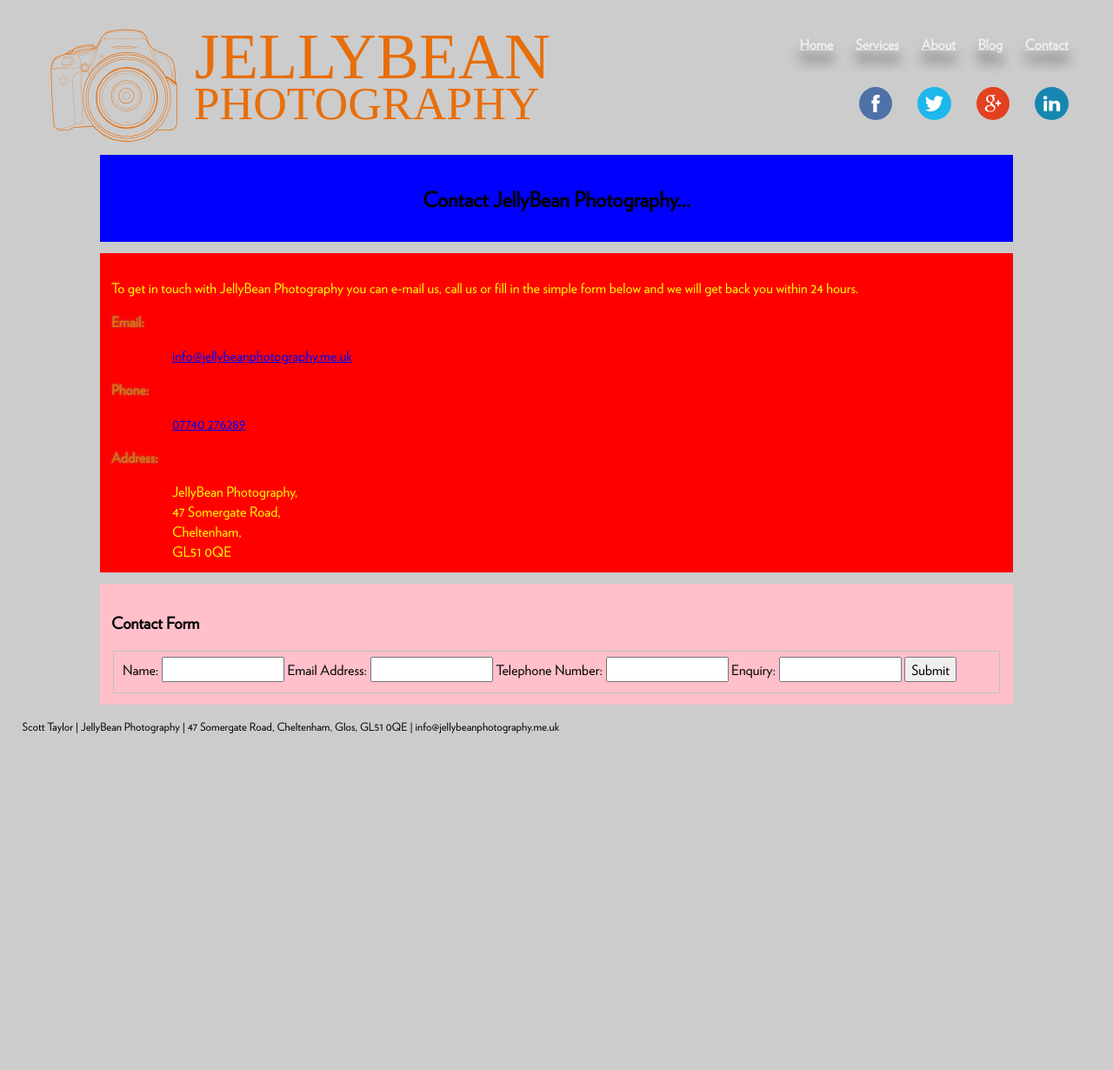
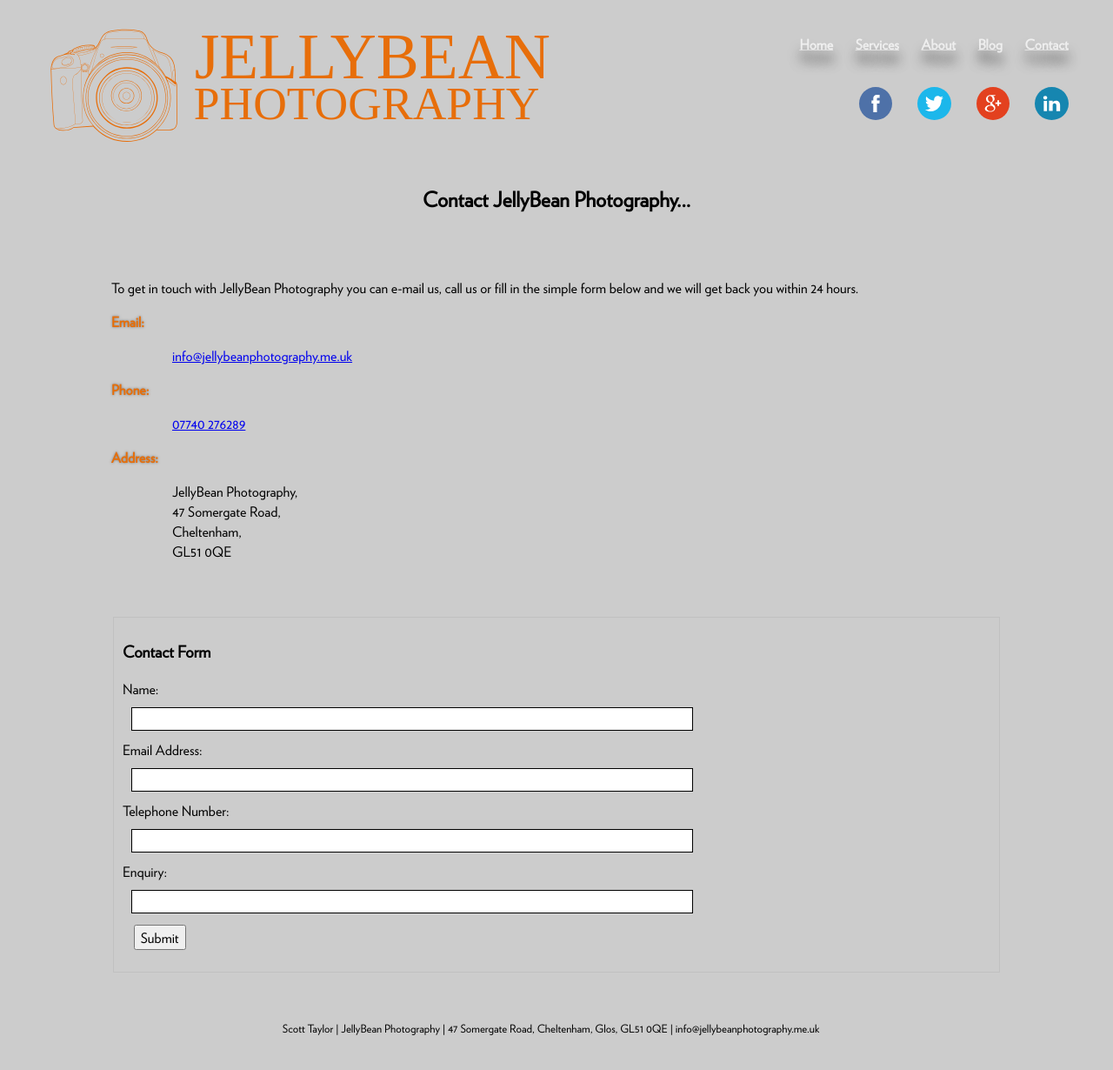
Before and after one commit to jellybeanphotography/JellyBeanPhotography, a PHP site: page /contact.php in a window 1280 px wide. Shown: the whole page at 87% size. Before the commit the page ends 843 px from the top, so only its background shows below. Run offline with PHP 8.4, Linux system fonts and the light colour scheme.

Commit message:
Changes to Contact Form and CSS
Changes to Contact Form and CSS

```diff
--- a/contact.php
+++ b/contact.php
@@ -24,9 +24,9 @@
         </div>
 
         <div id="contactform">
-          <h3>Contact Form</h3>
             <form action="form_process.php" method="post" name="contact_form">
               <fieldset>
+                <h3>Contact Form</h3>
                 <label>Name:</label>
                 <input type="text" name="name" id="name" alt="name" required="true" />
                 <label>Email Address: </label>
--- a/partials/footer.php
+++ b/partials/footer.php
@@ -1 +1,5 @@
-<small>Scott Taylor | JellyBean Photography | 47 Somergate Road, Cheltenham, Glos, GL51 0QE | info@jellybeanphotography.me.uk</small>
+<footer>
+  <small>
+    Scott Taylor | JellyBean Photography | 47 Somergate Road, Cheltenham, Glos, GL51 0QE | info@jellybeanphotography.me.uk
+  <small>
+</footer>
--- a/style.css
+++ b/style.css
@@ -34,7 +34,6 @@ footer {
 }
 
 #pageheader {
-  background-color:blue;
   width:80vw;
   padding:1vw;
   text-align:center;
@@ -46,7 +45,6 @@ footer {
 }
 
 #textblock {
-  background-color:red;
   width: 80vw;
   padding:1vw;
   margin-right:auto; /*set right margin to center*/
@@ -55,7 +53,7 @@ footer {
 }
 
 #textblock p {
-  color: yellow;
+
 }
 
 #textblock h3 {
@@ -65,7 +63,6 @@ footer {
 }
 
 #imageblock {
-  background-color:green;
   width: 80vw;
   padding:1vw;
   margin-right:auto; /*set right margin to center*/
@@ -83,12 +80,30 @@ footer {
 }
 
 #contactform {
-  background-color:pink;
+  display:block;
   width: 80vw;
-  padding:1vw;
+  padding: 3vw;
   margin-right:auto; /*set right margin to center*/
   margin-left:auto; /*set left margin to center*/
-  margin-bottom: 1vw;
+  overflow-x: hidden;
+}
+
+#contactform input {
+  width:50vw;
+  margin:10px;
+  display: block;
+  border: 1px solid black;
+  vertical-align: bottom;
+}
+
+#contactform label {
+  display:block;
+}
+
+#contactform button {
+  display:block;
+  margin: 1vw;
+  font-family: inherit;
 }
 
 #blog_container {
@@ -101,7 +116,6 @@ footer {
 }
 
 #blog_post_title {
-  background-color:red;
   width: 60vw;
   padding:1vw;
   margin-right:auto; /*set right margin to center*/
@@ -110,7 +124,6 @@ footer {
 }
 
 #blog_date {
-  background-color:blue;
   width: 60vw;
   margin-right:auto; /*set right margin to center*/
   margin-left:auto; /*set left margin to center*/
@@ -118,7 +131,6 @@ footer {
 }
 
 #blog_post {
-  background-color:yellow;
   width: 60vw;
   padding:1vw;
   margin-right:auto; /*set right margin to center*/
```
